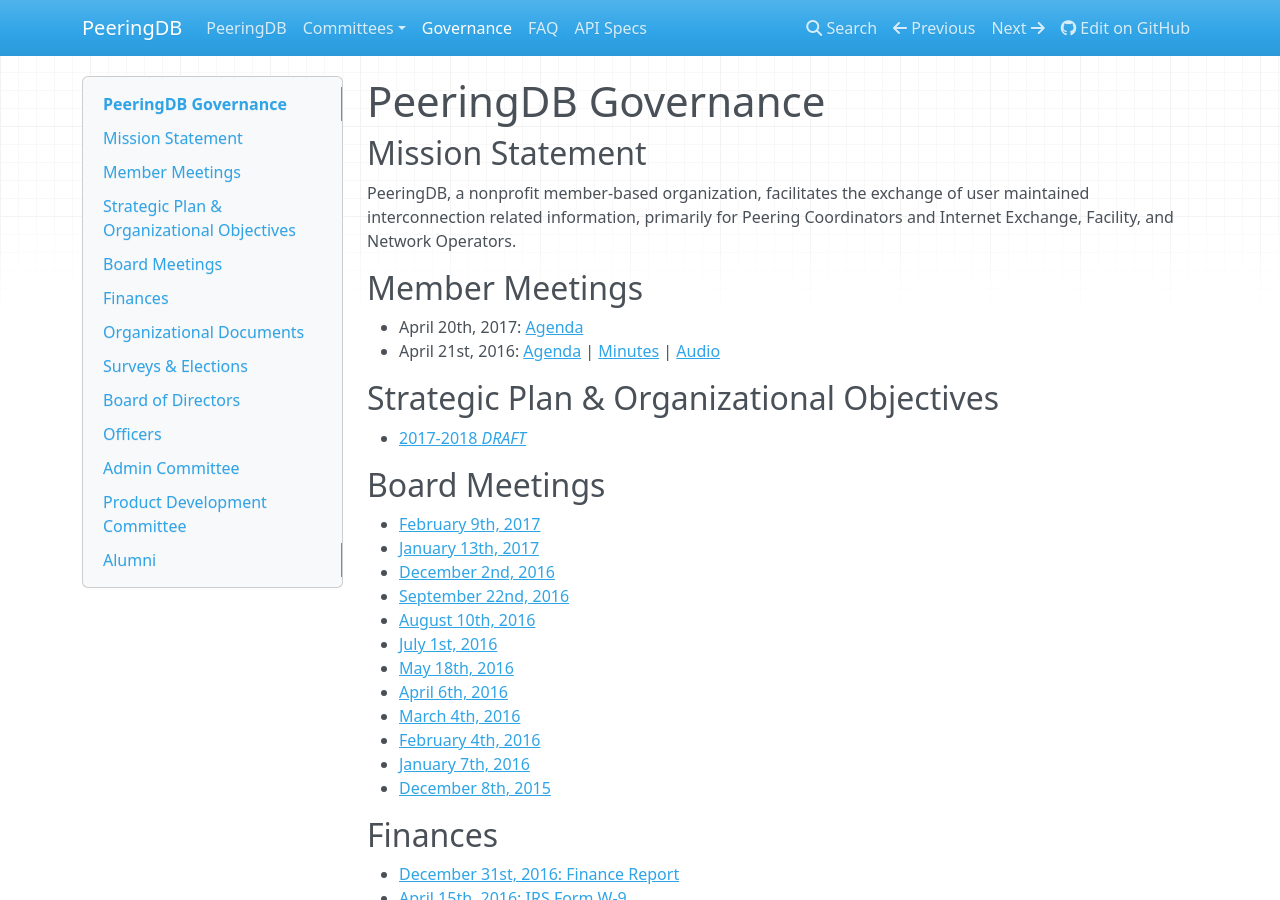
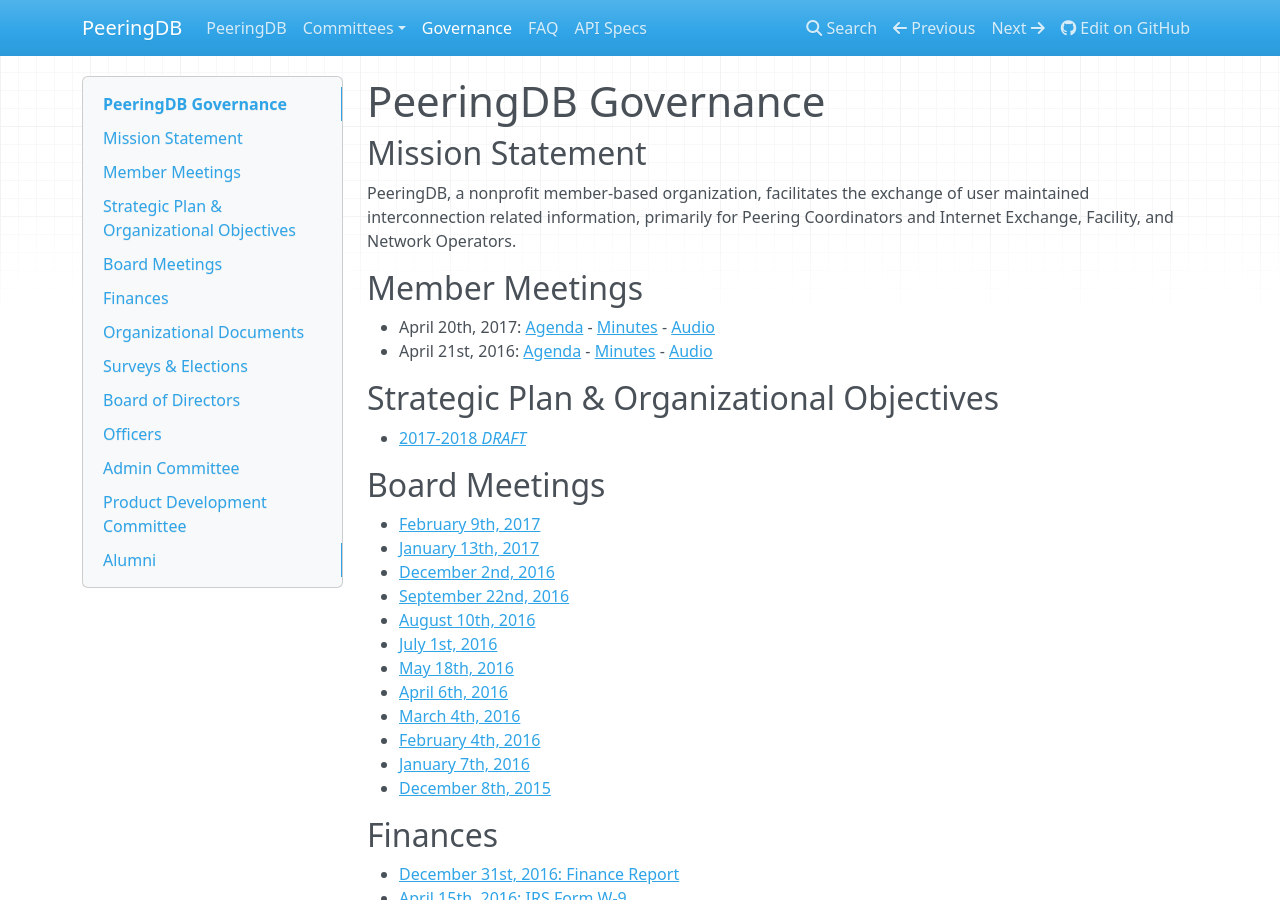
Before and after one commit to peeringdb/docs, an MkDocs documentation site: the page built from docs/gov.md, in a window 1280 px wide and 900 px high. Built offline with MkDocs 1.6.1, drawn with Linux system fonts in a browser that asks for light colours; nearby versions of some CDN libraries; old or Windows-style settings are respelled for this version of MkDocs.

Commit message:
Annual member meeting minutes and audio.

```diff
--- a/docs/gov.md
+++ b/docs/gov.md
@@ -7,8 +7,8 @@
 
 ## Member Meetings
 
-- April 20th, 2017: [Agenda](gov/legaldocs/2017-04-20_PeeringDB_Member_Meeting_Agenda.txt)
-- April 21st, 2016: [Agenda](gov/legaldocs/2016-04-21_PeeringDB_Member_Meeting_Agenda.txt) | [Minutes](gov/legaldocs/2016-04-21_PeeringDB_Member_Meeting_Minutes.pdf) | [Audio](gov/legaldocs/2016-04-21_PeeringDB_Member_Meeting_Audio.mp3)
+- April 20th, 2017: [Agenda](gov/legaldocs/2017-04-20_PeeringDB_Member_Meeting_Agenda.txt) - [Minutes](gov/legaldocs/2017-04-20_PeeringDB_Member_Meeting_Minutes.pdf) - [Audio](gov/legaldocs/2017-04-20_PeeringDB_Member_Meeting_Audio.mp3)
+- April 21st, 2016: [Agenda](gov/legaldocs/2016-04-21_PeeringDB_Member_Meeting_Agenda.txt) - [Minutes](gov/legaldocs/2016-04-21_PeeringDB_Member_Meeting_Minutes.pdf) - [Audio](gov/legaldocs/2016-04-21_PeeringDB_Member_Meeting_Audio.mp3)
 
 ## Strategic Plan & Organizational Objectives
 
```
Also changed, not shown: 3 other files.
